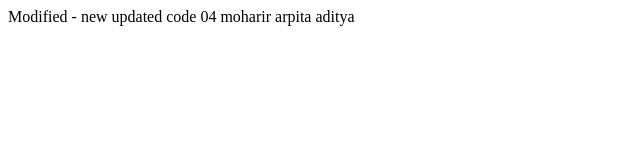
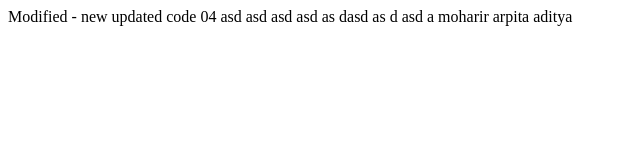
Before and after one commit to arpitamoharir/new, a plain HTML site: page index.html in a window 1280 px wide. Shown: the whole page, without its empty margins (0-640 px from the left). Drawn offline with Linux system fonts and the light colour scheme.

Commit message:
commit from dev2

```diff
--- a/index.html
+++ b/index.html
@@ -1,6 +1,10 @@
 <html>
 	<head></head>
 	<body>
-		Modified - new updated code 04 moharir arpita aditya
+		Modified - new updated code 04
+		asd asd asd asd
+
+		as dasd as
+		d asd a moharir arpita aditya
 	</body>
 </html>
```
